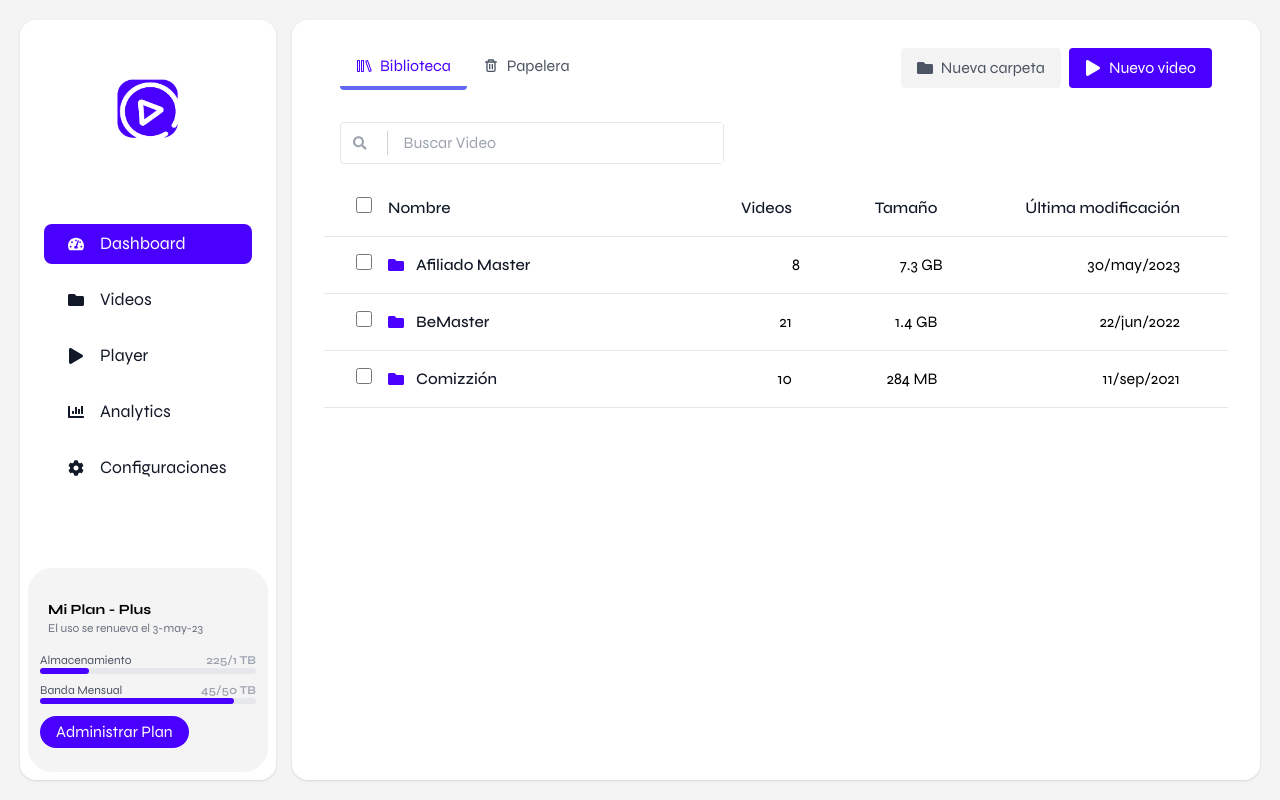
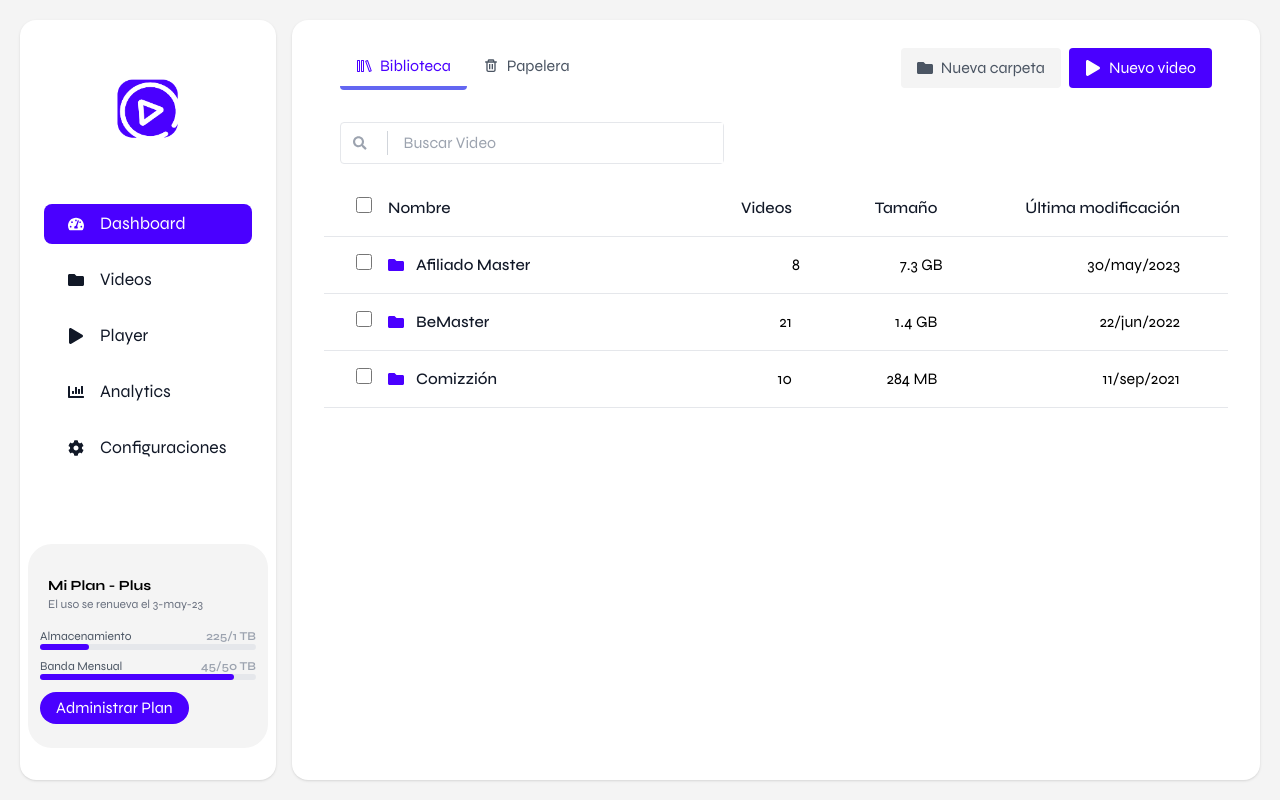
Before and after one commit to danielolan/video-tools, a React (Vite) app: page / in a window 1280 px wide. Built offline with nearby package versions, Linux system fonts and the light colour scheme.

Commit message:
New data

```diff
--- a/src/components/shared/AccountPlan.tsx
+++ b/src/components/shared/AccountPlan.tsx
@@ -24,7 +24,7 @@ const AccountPlan: React.FC<AccountPlanProps> = ({
   bandwidthPercentage
 }) => {
   return (
-    <div className="px-3 bg-custom-gray p-6 rounded-3xl">
+    <div className="px-3 bg-custom-gray p-6 rounded-3xl mb-6">
       <div className=" text-black p-2 rounded">
         <p className="text-sm font-bold">{planName}</p>
         <p className="text-xs text-gray-500">{renewalDate}</p>
--- a/src/components/shared/Sidebar.tsx
+++ b/src/components/shared/Sidebar.tsx
@@ -74,7 +74,7 @@ const Sidebar = () => {
             />
           </div>
 
-          <nav className="mb-7 mx-4 mt-12">
+          <nav className="mb-7 mx-4 mt-8">
             {OptionsMenu.map((option) => (
               <ButtonMenu
                 key={option.name}
```
